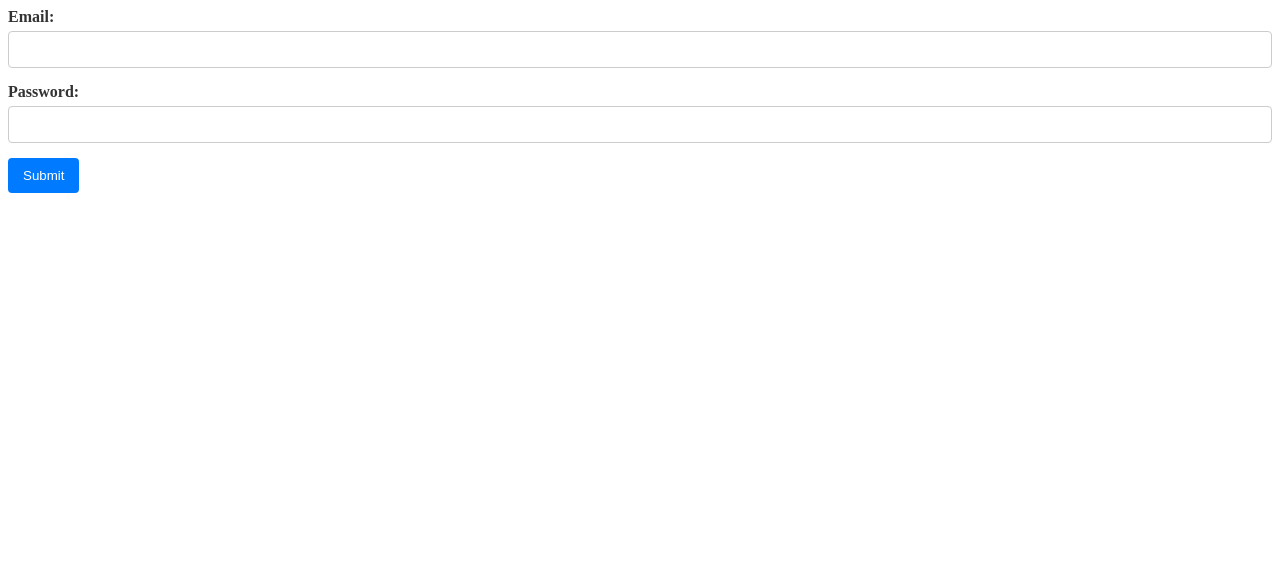
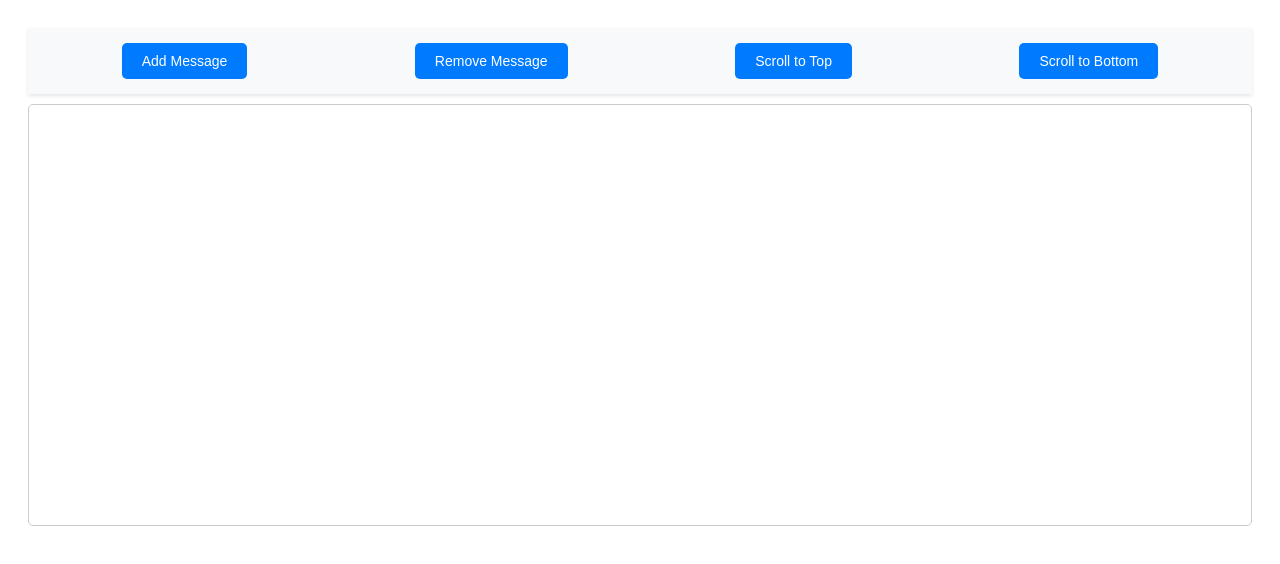
Before and after one commit to rashidyaqoob/upskill-reactjs, a React (Create React App) app: page / in a window 1280 px wide. Shown: the top 564 px of the page. Built offline with nearby package versions, Linux system fonts and the light colour scheme.

Commit message:
LDT-583: Scroll to top exercise

```diff
--- a/src/App.jsx
+++ b/src/App.jsx
@@ -1,9 +1,9 @@
-import Form from "./components/Form";
+import ScrollTop from "./components/ScrollTop";
 
 function App() {
   return (
     <div className="App">
-      <Form />
+      <ScrollTop />
     </div>
   );
 }
--- /dev/null
+++ b/src/components/ScrollTop.css
@@ -0,0 +1,48 @@
+.container {
+  position: relative;
+  padding: 20px;
+}
+
+.buttons {
+  position: sticky;
+  top: 0;
+  background: #f8f9fa;
+  padding: 10px;
+  box-shadow: 0 2px 4px rgba(0, 0, 0, 0.1);
+  z-index: 1;
+  display: flex;
+  justify-content: space-around;
+}
+
+button {
+  padding: 10px 20px;
+  margin: 5px;
+  border: none;
+  border-radius: 5px;
+  background-color: #007bff;
+  color: white;
+  font-size: 14px;
+  cursor: pointer;
+  transition: background-color 0.3s ease;
+}
+
+button:hover {
+  background-color: #0056b3;
+}
+
+.messages-container {
+  height: 400px;
+  overflow-y: auto;
+  border: 1px solid #ccc;
+  border-radius: 5px;
+  margin-top: 10px;
+  padding: 10px;
+}
+
+.message {
+  padding: 10px;
+  margin: 5px 0;
+  background: #e9ecef;
+  border-radius: 5px;
+  box-shadow: 0 1px 3px rgba(0, 0, 0, 0.1);
+}
--- /dev/null
+++ b/src/components/ScrollTop.jsx
@@ -0,0 +1,57 @@
+import React, { useState, useRef } from "react";
+import "./ScrollTop.css";
+
+const ScrollTop = () => {
+  const [messages, setMessages] = useState([]);
+  const messagesEndRef = useRef(null);
+  const messagesTopRef = useRef(null);
+
+  const addMessage = () => {
+    setMessages((prevMessages) => [
+      ...prevMessages,
+      `This is message ${prevMessages.length + 1}`,
+    ]);
+
+    setTimeout(() => {
+      messagesEndRef.current.scrollIntoView({ behavior: "smooth" });
+    }, 100);
+  };
+
+  const removeMessage = () => {
+    setMessages((prevMessages) => prevMessages.slice(0, -1));
+    setTimeout(() => {
+      messagesTopRef.current.scrollIntoView({ behavior: "smooth" });
+    }, 100);
+  };
+
+  const scrollToTop = () => {
+    messagesTopRef.current.scrollIntoView({ behavior: "smooth" });
+  };
+
+  const scrollToBottom = () => {
+    messagesEndRef.current.scrollIntoView({ behavior: "smooth" });
+  };
+
+  return (
+    <div className="container">
+      <div className="buttons">
+        <button onClick={addMessage}>Add Message</button>
+        <button onClick={removeMessage}>Remove Message</button>
+        <button onClick={scrollToTop}>Scroll to Top</button>
+        <button onClick={scrollToBottom}>Scroll to Bottom</button>
+      </div>
+
+      <div className="messages-container">
+        <div ref={messagesTopRef}></div>
+        {messages.map((msg, index) => (
+          <div key={index} className="message">
+            {msg}
+          </div>
+        ))}
+        <div ref={messagesEndRef}></div>
+      </div>
+    </div>
+  );
+};
+
+export default ScrollTop;
```
Also changed, not shown: package.json (+6 -1 lines), 1 other file (tests, documents, lock files or other folders).
